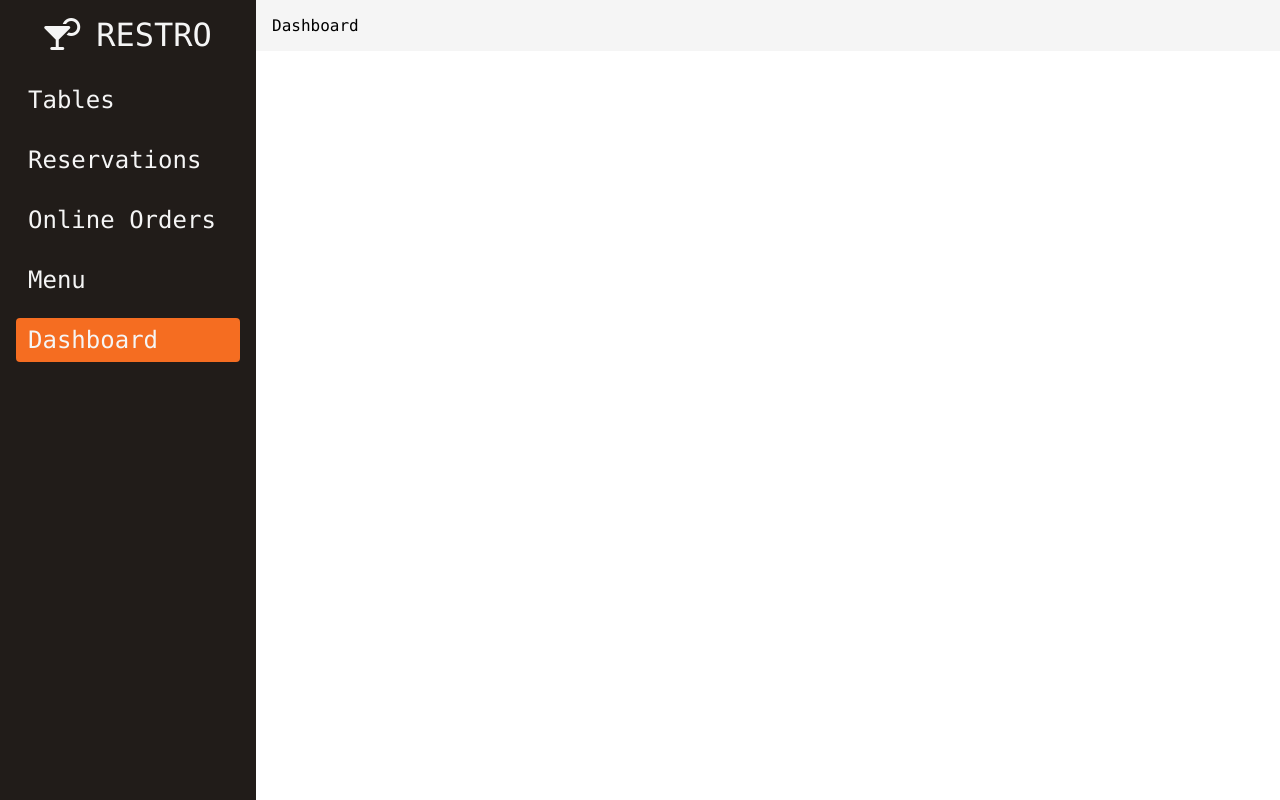
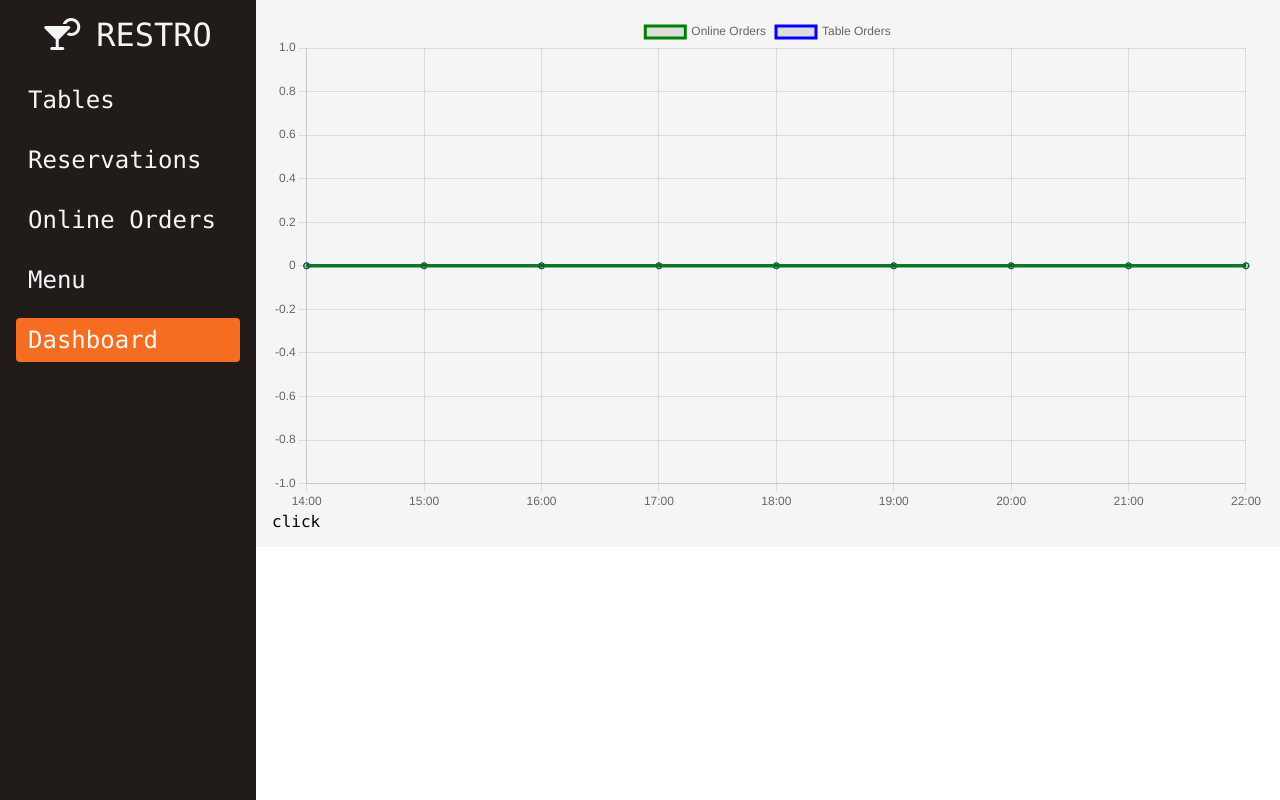
Before and after one commit to TejasChalke/restaurant-management, a React (Create React App) app in the folder web-app/: page / in a window 1280 px wide. Both pictures are taken after a click on the element "Dashboard". Built offline with nearby package versions, Linux system fonts and the light colour scheme; no server answers.

Commit message:
added line graph and api for corresponding data

```diff
--- a/web-app/package.json
+++ b/web-app/package.json
@@ -6,7 +6,9 @@
     "@testing-library/jest-dom": "^5.17.0",
     "@testing-library/react": "^13.4.0",
     "@testing-library/user-event": "^13.5.0",
+    "chart.js": "^4.4.2",
     "react": "^18.2.0",
+    "react-chartjs-2": "^5.2.0",
     "react-dom": "^18.2.0",
     "react-scripts": "5.0.1",
     "sass": "^1.69.5",
--- a/web-app/src/components/tabs/dashboard/Dashboard.jsx
+++ b/web-app/src/components/tabs/dashboard/Dashboard.jsx
@@ -1,7 +1,89 @@
+import { Line } from 'react-chartjs-2'
+import { Chart as ChartJS, LinearScale, CategoryScale, PointElement, LineElement, Title, Tooltip, Legend } from 'chart.js'
+import { useCallback, useState, useEffect } from 'react';
+
+ChartJS.register(LinearScale, CategoryScale, PointElement, LineElement, Title, Tooltip, Legend);
+
 export default function Dashboard(){
+    // load environment variables from .env file
+    const SERVER_ADDRESS = process.env.REACT_APP_SERVER_ADDRESS;
+    const [lineData, setLineData] = useState(
+        {
+            labels: ["14:00", "15:00", "16:00", "17:00", "18:00", "19:00", "20:00", "21:00", "22:00"],
+            datasets: [
+                {
+                    label: "Online Orders",
+                    borderColor: "green",
+                    data: [0, 0, 0, 0, 0, 0, 0, 0, 0]
+                },
+                {
+                    label: "Table Orders",
+                    borderColor: "blue",
+                    data: [0, 0, 0, 0, 0, 0, 0, 0, 0]
+                }
+            ]
+        }
+    );
+
+    const options = {};
+
+    const getLineData = useCallback(async () => {
+        try {
+            let onlineOrderMap = null, tableOrderMap = null
+            const response1 = await fetch(SERVER_ADDRESS + "/order/get-online-orders-time-data");
+            const response2 = await fetch(SERVER_ADDRESS + "/order/get-table-orders-time-data");
+
+            if (response1.status < 200 || response1.status > 299) {
+                // If the response status is not in the range 200-299
+                console.log(`Error getting table order data from database. Status: ${response1.status}`);
+            } else {
+                const result = await response1.json();
+                onlineOrderMap = getMap(result);
+            }
+
+            if (response2.status < 200 || response2.status > 299) {
+                // If the response status is not in the range 200-299
+                console.log(`Error getting table order data from database. Status: ${response2.status}`);
+            } else {
+                const result = await response2.json();
+                tableOrderMap = getMap(result);
+            }
+
+            setLineData(prev => {
+                let temp = JSON.parse(JSON.stringify(prev));
+                if(onlineOrderMap !== null) temp.datasets[0].data = Object.keys(onlineOrderMap).map(key => onlineOrderMap[key]);
+                if(tableOrderMap !== null) temp.datasets[1].data = Object.keys(tableOrderMap).map(key => tableOrderMap[key]);
+
+                return temp;
+            })
+        } catch (error) {
+            // Network error or other exceptions
+            console.error("Error making the API request:", error);
+        }
+    }, [SERVER_ADDRESS]);
+
+    useEffect(() => {
+        getLineData();
+    }, [getLineData])
+
+    function getMap(result) {
+        let currMap = {}
+        for(let i=14; i<=22; i++) currMap[i.toString()] = 0;
+
+        result.forEach(element => {
+            let start = element.time.substring(0, 2);
+            currMap[start.toString()] = currMap[start.toString()] + 1;
+        });
+
+        return currMap
+    }
+
+    console.log(lineData);
+
     return(
         <div id="bashboardContainer">
-            Dashboard
+            <Line options={options} data={lineData}/>
+            <div onClick={getLineData}>click</div>
         </div>
     )
 }
```
Also changed, not shown: 2 other files (tests, documents, lock files or other folders).
